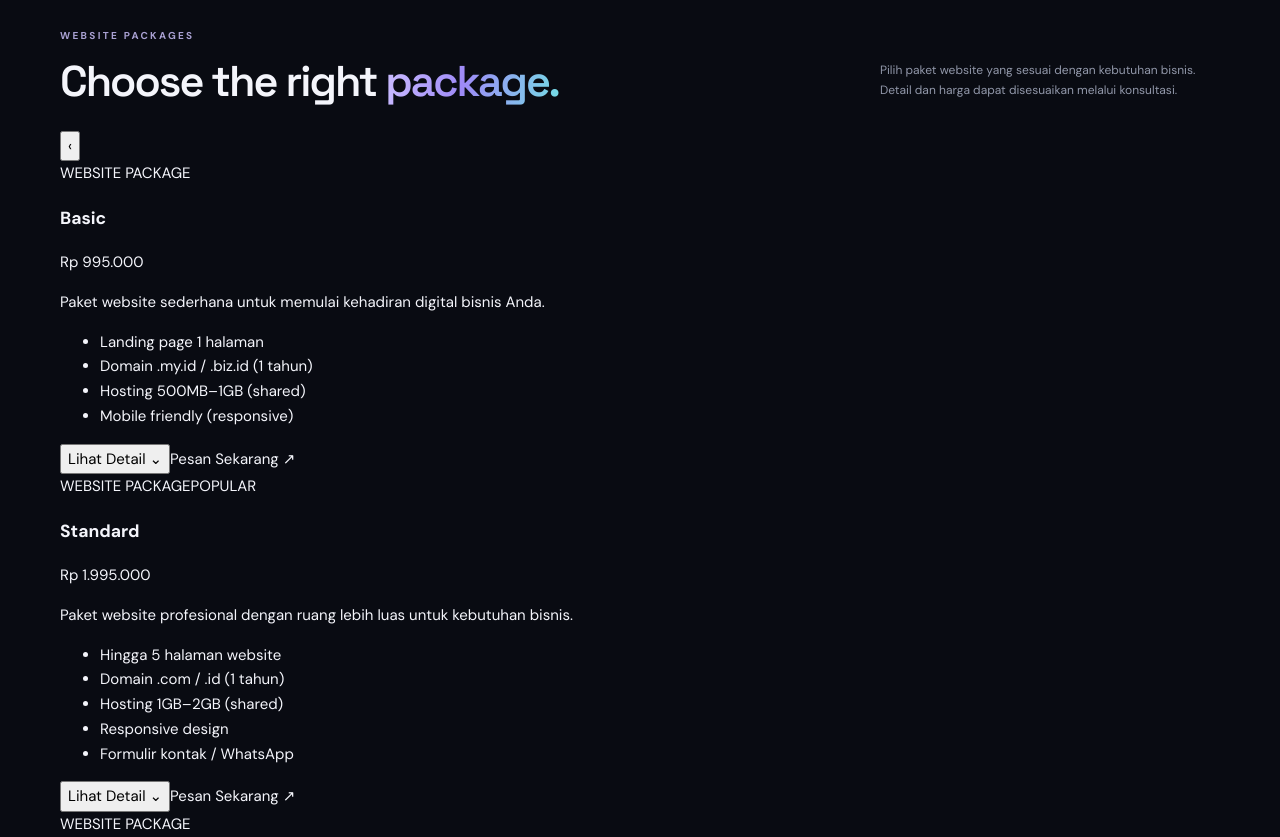
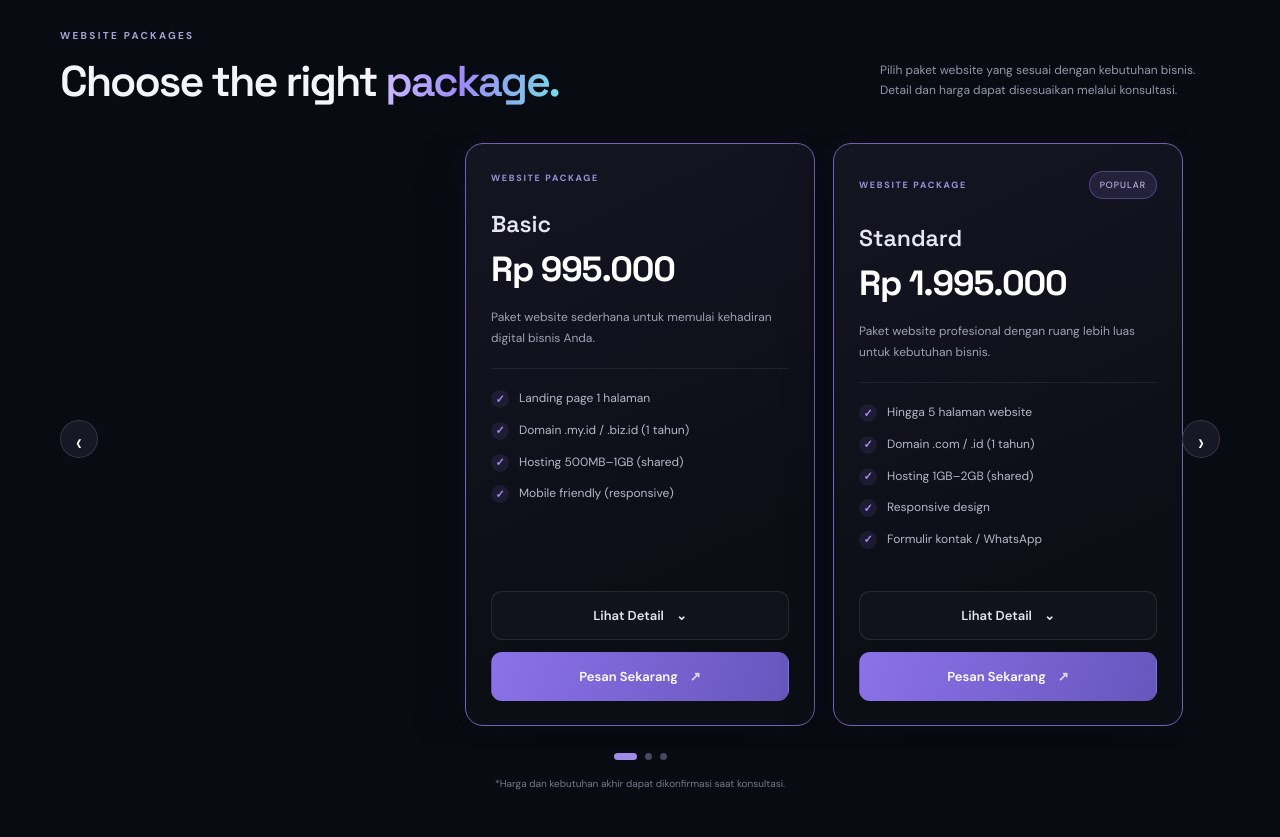
Before and after one commit to leovbr/Portofolio-LEOOSTORE.id, a plain HTML site: page index.html in a window 1280 px wide. Shown: the part 1260-2097 px from the top of the page. Drawn offline with nearby package versions, Linux system fonts and the light colour scheme; no server answers.

Commit message:
Style responsive horizontal package carousel

```diff
--- a/assets/css/style.css
+++ b/assets/css/style.css
@@ -414,3 +414,37 @@ body.modal-open{overflow:hidden}
 .project-gallery.swipe img{display:block;flex:0 0 100%;width:100%;min-width:100%;height:100%;object-fit:cover;scroll-snap-align:start;scroll-snap-stop:always}
 .project-preview-track{touch-action:pan-x pan-y;overscroll-behavior-x:contain;-webkit-overflow-scrolling:touch;scroll-behavior:smooth}
  .benefit-animation-fade li{animation:benefitFade .65s ease both}.benefit-animation-slide li{animation:benefitSlide .6s cubic-bezier(.2,.8,.2,1) both}.benefit-animation-stagger li{animation:benefitSlide .55s cubic-bezier(.2,.8,.2,1) both}.benefit-animation-stagger li:nth-child(2){animation-delay:.12s}.benefit-animation-stagger li:nth-child(3){animation-delay:.24s}.benefit-animation-stagger li:nth-child(4){animation-delay:.36s}.benefit-animation-float li{animation:benefitFloat 3s ease-in-out infinite}.benefit-animation-float li:nth-child(even){animation-delay:1.5s}@keyframes benefitFade{from{opacity:0}to{opacity:1}}@keyframes benefitSlide{from{opacity:0;transform:translateY(12px)}to{opacity:1;transform:translateY(0)}}@keyframes benefitFloat{0%,100%{transform:translateY(0)}50%{transform:translateY(-3px)}}@media(prefers-reduced-motion:reduce){.benefit-animation-fade li,.benefit-animation-slide li,.benefit-animation-stagger li,.benefit-animation-float li{animation:none}}\n
+
+/* Horizontal website package carousel */
+.packages-section{padding-top:64px;padding-bottom:70px;overflow:hidden}
+.package-carousel-shell{position:relative;max-width:100%;padding:0 34px}
+.package-track{display:flex;gap:18px;overflow-x:auto;overscroll-behavior-x:contain;scroll-snap-type:x mandatory;scroll-behavior:smooth;scrollbar-width:none;padding:12px max(4px,calc((100% - 350px)/2)) 22px;touch-action:pan-x; -webkit-overflow-scrolling:touch}
+.package-track::-webkit-scrollbar{display:none}
+.package-card{flex:0 0 min(350px,82vw);scroll-snap-align:center;min-width:0;border:1px solid #343346;border-radius:18px;background:linear-gradient(155deg,#151522,#0c0e16 72%);padding:27px 25px 24px;display:flex;flex-direction:column;min-height:510px;opacity:.72;transform:scale(.96);transition:transform .28s ease,border-color .28s ease,opacity .28s ease,box-shadow .28s ease}
+.package-card.is-centered,.package-card.is-featured{opacity:1;transform:scale(1);border-color:#7561b5;box-shadow:0 18px 50px #0005,0 0 30px #8c70ee12}
+.package-card-top{display:flex;align-items:center;justify-content:space-between;gap:10px;margin-bottom:24px}
+.package-kicker{font-size:9px;letter-spacing:1.7px;color:#9d91d8;font-weight:800}
+.package-popular{font-size:9px;letter-spacing:1px;color:#d8cbff;background:#8e75df25;border:1px solid #8e75df66;border-radius:30px;padding:6px 10px}
+.package-card h3{font:600 23px var(--display);margin:0 0 8px;color:#e7e5f2}
+.package-price{font:700 clamp(27px,5vw,35px) var(--display);letter-spacing:-1.2px;color:#fff;margin-bottom:16px}
+.package-description{font-size:12px;line-height:1.7;color:#9da3b5;min-height:42px;margin:0 0 19px}
+.package-divider{height:1px;background:#ffffff12;margin:0 0 20px}
+.package-features{list-style:none;padding:0;margin:0 0 25px;display:grid;gap:13px}
+.package-features li{position:relative;padding-left:28px;color:#b7b8c7;font-size:12px;line-height:1.55}
+.package-features li:before{content:"✓";position:absolute;left:0;top:1px;width:18px;height:18px;display:grid;place-items:center;border-radius:50%;background:#8d70e51d;color:#a98cff;font-size:11px;font-weight:800}
+.package-detail-toggle,.package-order{min-height:49px;width:100%;display:flex;align-items:center;justify-content:center;gap:12px;border:1px solid #ffffff18;border-radius:11px;background:#11121b;color:#e7e5f2;font:600 13px var(--font);text-decoration:none;cursor:pointer;transition:background .2s,border-color .2s;margin-top:auto}
+.package-detail-toggle:hover,.package-order:hover{background:#1b1929;border-color:#7966b7}
+.package-order{margin-top:12px;background:linear-gradient(110deg,#8c72e8,#6656bd);border-color:transparent;color:#fff}
+.package-order span{color:#e2dcff}
+.package-detail-extra{padding:14px 2px 0;color:#a8a9ba;font-size:11px;line-height:1.7}
+.package-detail-extra p{margin:0 0 5px}
+.package-detail-extra small{color:#777f93}
+.package-nav{position:absolute;z-index:2;top:50%;transform:translateY(-50%);width:38px;height:38px;border:1px solid #ffffff22;border-radius:50%;background:#171725;color:#fff;font-size:25px;cursor:pointer;display:grid;place-items:center}
+.package-prev{left:0}.package-next{right:0}
+.package-dots{display:flex;justify-content:center;gap:8px;margin-top:5px}
+.package-dot{width:7px;height:7px;padding:0;border:0;border-radius:20px;background:#4a465e;cursor:pointer;transition:width .2s,background .2s}
+.package-dot.active{width:23px;background:#a18be9}
+.package-note{text-align:center;color:#72798c;font-size:10px;margin:16px 0 0}
+.package-loading,.package-empty{padding:40px 20px;text-align:center;color:#9298aa}
+@media(max-width:650px){.packages-section{padding-top:52px;padding-bottom:55px}.package-carousel-shell{padding:0;margin:0 -18px}.package-track{gap:12px;padding:10px max(18px,calc((100vw - 310px)/2)) 20px}.package-card{flex-basis:min(310px,82vw);min-height:485px;padding:23px 20px 20px;border-radius:16px}.package-card h3{font-size:21px}.package-price{font-size:29px}.package-nav{display:none}.package-description{font-size:11px}.package-features{gap:11px}.package-features li{font-size:11px}.package-note{font-size:9px}}
+@media(prefers-reduced-motion:reduce){.package-card,.package-track{scroll-behavior:auto;transition:none}}
```
